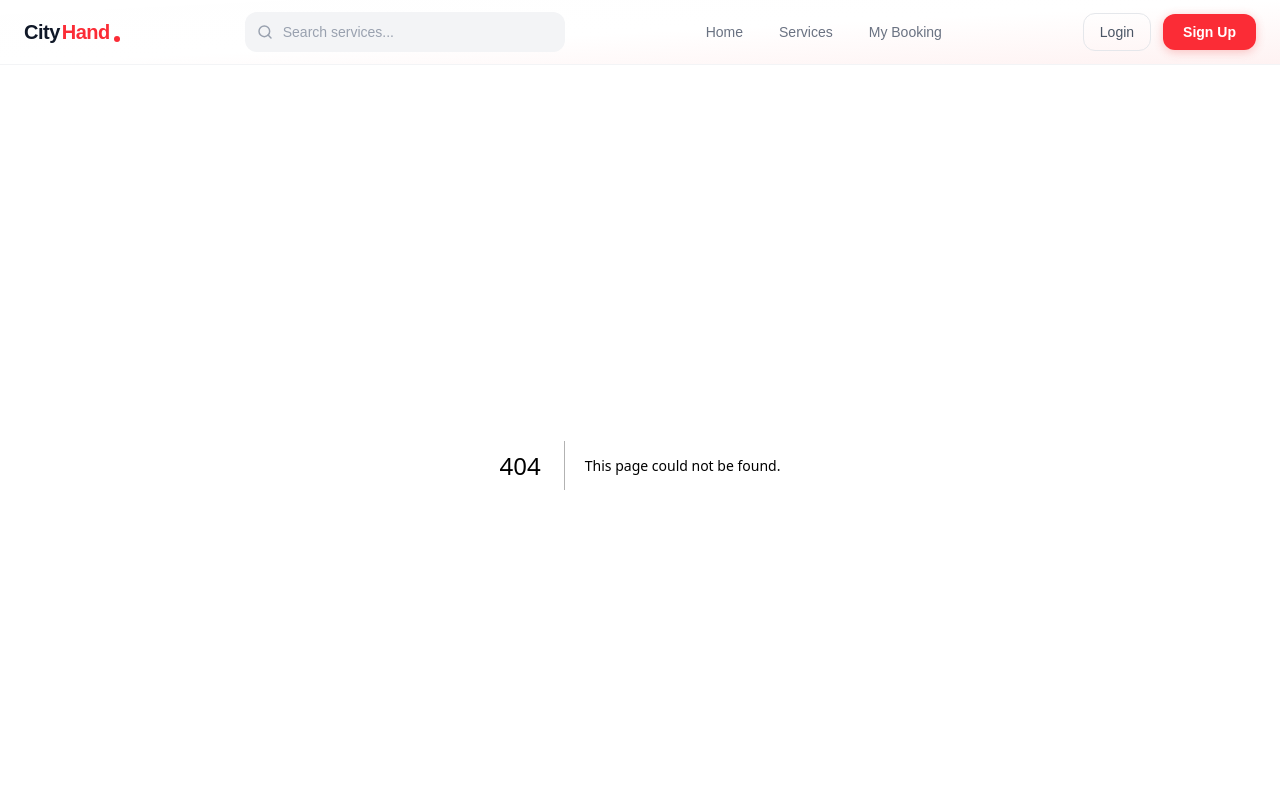
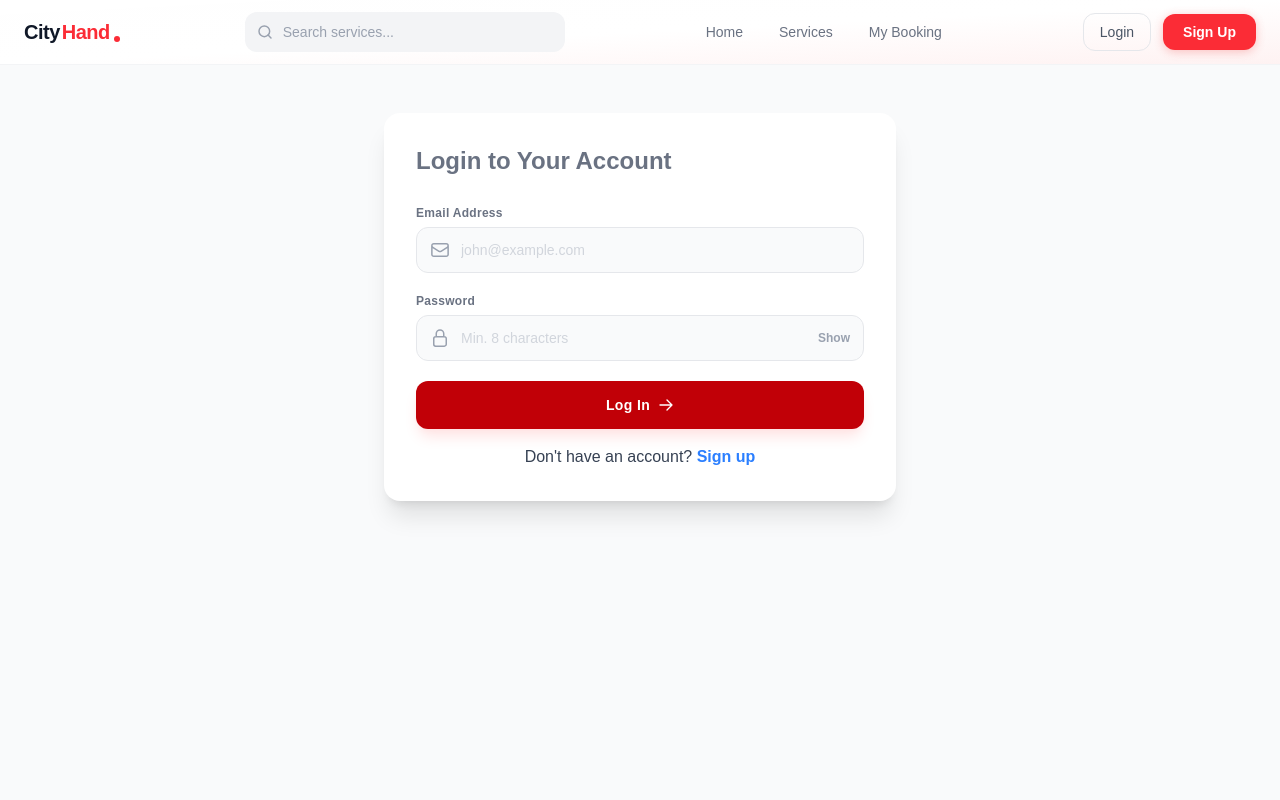
Before and after one commit to Antor-Sarker/city-hand, a Next.js app: page /login in a window 1280 px wide. Before the commit this address had no page. Shown: the top 800 px of the page. Built offline with nearby package versions, Linux system fonts and the light colour scheme; no server answers.

Commit message:
feat: implement login system with session persistence

```diff
--- /dev/null
+++ b/app/dashboard/page.js
@@ -0,0 +1,12 @@
+"use client";
+import { useAuth } from "@/context/authContex";
+
+export default function Dashboard() {
+  const { accessToken } = useAuth();
+  console.log(accessToken);
+  return (
+    <div>
+      <h1>dashboard page</h1>
+    </div>
+  );
+}
--- a/app/layout.js
+++ b/app/layout.js
@@ -1,3 +1,4 @@
+import { AuthProvider } from "@/context/authContex";
 import { Geist, Geist_Mono } from "next/font/google";
 import Footer from "../components/footer/footer";
 import "./globals.css";
@@ -24,7 +25,9 @@ export default function RootLayout({ children }) {
       <body
         className={`${geistSans.variable} ${geistMono.variable} antialiased`}
       >
-        <LayoutClient>{children}</LayoutClient>
+        <AuthProvider>
+          <LayoutClient>{children}</LayoutClient>
+        </AuthProvider>
         <Footer />
       </body>
     </html>
--- /dev/null
+++ b/app/login/page.js
@@ -0,0 +1,159 @@
+"use client";
+import FieldInput from "@/components/auth/fieldInput";
+import { authformFields } from "@/config/authFormField";
+import { useAuth } from "@/context/authContex";
+import Link from "next/link";
+import { useRouter } from "next/navigation";
+import { useState } from "react";
+
+export default function LogIn() {
+  const [showPassword, setShowPassword] = useState(false);
+  const [focusedField, setFocusedField] = useState("");
+  const [loading, setLoading] = useState(false);
+  const [errorMessage, setErrorMessage] = useState("");
+  const [formData, setFormData] = useState({
+    email: "",
+    password: "",
+  });
+  const router = useRouter();
+  const { saveToken } = useAuth();
+
+  const handelOnChange = (event) => {
+    setFormData({
+      ...formData,
+      [event.target.name]: event.target.value,
+    });
+  };
+
+  const handleSubmit = async (event) => {
+    event.preventDefault();
+    setLoading(true);
+
+    try {
+      const res = await fetch(
+        `${process.env.NEXT_PUBLIC_API_BASE_URL}/api/auth/login`,
+        {
+          method: "POST",
+          headers: {
+            "Content-Type": "application/json",
+          },
+          credentials: "include",
+          body: JSON.stringify(formData),
+        },
+      );
+
+      if (!res.ok) {
+        const error = await res.json();
+        setErrorMessage(error.message);
+        setLoading(false);
+        throw new Error(error.message);
+      }
+
+      const data = await res.json();
+      saveToken(data?.accessToken);
+      router.push("/dashboard");
+    } catch (error) {
+      console.log("failed to create account");
+    }
+  };
+
+  return (
+    <div className="min-h-screen bg-gray-50 flex flex-col 2xl:justify-center items-center px-4 py-12">
+      <div className="w-full max-w-lg bg-white rounded-2xl shadow-xl overflow-hidden">
+        <div className="px-8 py-8">
+          <div className="mb-7">
+            <h2 className="text-2xl font-extrabold text-gray-500 mb-1">
+              Login to Your Account
+            </h2>
+
+            {/* show error message */}
+            {errorMessage && (
+              <p className="text-xl font-extrabold text-red-500 mb-1">
+                {errorMessage}
+              </p>
+            )}
+          </div>
+
+          <form onSubmit={handleSubmit} className="flex flex-col gap-5">
+            {/* Email */}
+            <FieldInput
+              field={authformFields.get("email")}
+              isFocused={focusedField === "email"}
+              onFocus={() => setFocusedField("email")}
+              onBlur={() => setFocusedField("")}
+              onChange={(event) => handelOnChange(event)}
+            />
+
+            {/* Password */}
+            <FieldInput
+              field={authformFields.get("password")}
+              isFocused={focusedField === "password"}
+              onFocus={() => setFocusedField("password")}
+              onBlur={() => setFocusedField("")}
+              onChange={(event) => handelOnChange(event)}
+              showPassword={showPassword}
+              setShowPassword={setShowPassword}
+            />
+
+            {/* Submit button*/}
+            <button
+              type="submit"
+              disabled={loading}
+              className="w-full py-3.5 rounded-xl text-sm font-semibold tracking-wide transition-all duration-200 flex items-center justify-center gap-2 bg-red-700 text-white hover:bg-red-800 hover:-translate-y-0.5 active:translate-y-0 shadow-lg shadow-red-100 disabled:opacity-70 cursor-pointer disabled:cursor-not-allowed disabled:translate-y-0"
+            >
+              {loading ? (
+                <>
+                  <svg
+                    className="w-4 h-4 animate-spin"
+                    fill="none"
+                    viewBox="0 0 24 24"
+                  >
+                    <circle
+                      className="opacity-25"
+                      cx="12"
+                      cy="12"
+                      r="10"
+                      stroke="currentColor"
+                      strokeWidth="4"
+                    />
+                    <path
+                      className="opacity-75"
+                      fill="currentColor"
+                      d="M4 12a8 8 0 018-8v4l3-3-3-3v4a8 8 0 00-8 8h4z"
+                    />
+                  </svg>
+                  Login...
+                </>
+              ) : (
+                <>
+                  Log In
+                  <svg
+                    className="w-4 h-4"
+                    fill="none"
+                    stroke="currentColor"
+                    strokeWidth={2}
+                    viewBox="0 0 24 24"
+                  >
+                    <path
+                      strokeLinecap="round"
+                      strokeLinejoin="round"
+                      d="M13.5 4.5 21 12m0 0-7.5 7.5M21 12H3"
+                    />
+                  </svg>
+                </>
+              )}
+            </button>
+          </form>
+
+          {/* go to sign up page */}
+          <div className="text-gray-700 text-center mt-4">
+            {"Don't have an account?"}
+            <span className="text-blue-500 hover:text-blue-700 font-bold hover:font-extrabold">
+              <Link href={"/signup"}> Sign up</Link>
+            </span>
+          </div>
+        </div>
+      </div>
+    </div>
+  );
+}
--- a/app/my-booking/page.js
+++ b/app/my-booking/page.js
@@ -1,4 +1,5 @@
 export default function MyBooking(){
+
     return(
         <div>
             my booking
--- /dev/null
+++ b/context/authContex.js
@@ -0,0 +1,45 @@
+"use client";
+import { createContext, useContext, useEffect, useState } from "react";
+
+const AuthContext = createContext(null);
+
+export function AuthProvider({ children }) {
+  const [accessToken, setAccessToken] = useState(null);
+
+  useEffect(() => {
+    const refreshToken = async () => {
+      try {
+        const res = await fetch(
+          `${process.env.NEXT_PUBLIC_API_BASE_URL}/api/auth/refreshToken`,
+          {
+            method: "POST",
+            credentials: "include",
+          },
+        );
+
+        if (!res.ok) {
+          setAccessToken(null);
+          throw new Error("auth error");
+        }
+
+        const data = await res.json();
+        setAccessToken(data.accessToken);
+      } catch (error) {
+        console.log("auth error");
+      }
+    };
+    refreshToken();
+  }, []);
+
+  const saveToken = (token) => {
+    setAccessToken(token);
+  };
+
+  return (
+    <AuthContext.Provider value={{ accessToken, saveToken }}>
+      {children}
+    </AuthContext.Provider>
+  );
+}
+
+export const useAuth = () => useContext(AuthContext);
```
